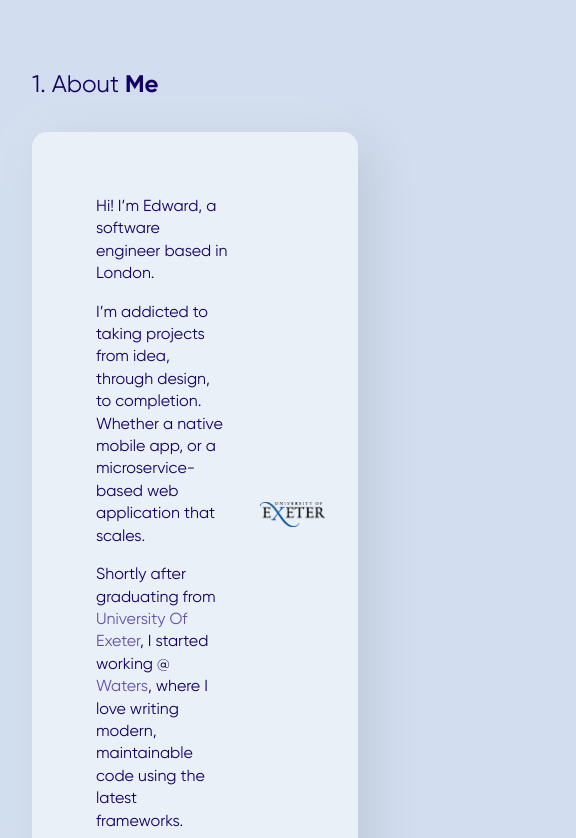
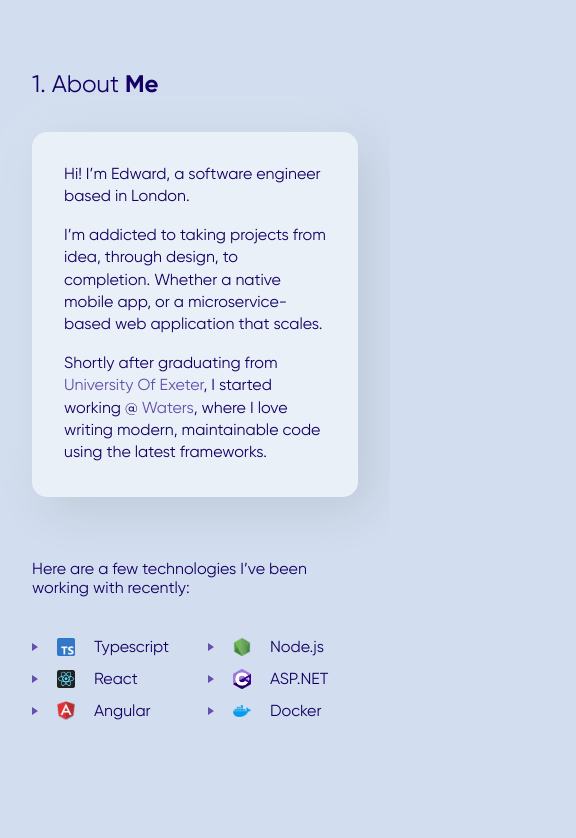
Before and after one commit to eddireeder/personal-website, a React (Create React App) app: page / in a window 390 px wide. Shown: the part 806-1644 px from the top of the page, 576 px wide, since content can reach past the window. Built offline with nearby package versions, Linux system fonts and the light colour scheme.

Commit message:
Optimise about section for mobile

```diff
--- a/src/components/About/About.scss
+++ b/src/components/About/About.scss
@@ -42,3 +42,59 @@
     margin: 4rem 0rem 0rem 4rem;
   }
 }
+
+@media screen and (max-width: 700px) {
+  .About {
+    .neu-card {
+      .text {
+        padding: 3rem 0rem 3rem 3rem;
+      }
+    }
+
+    .Technologies {
+      margin-left: 3rem;
+    }
+  }
+}
+
+@media screen and (max-width: 600px) {
+  .About {
+    .neu-card {
+      grid-template-columns: 100% 0%;
+
+      .text {
+        padding: 2.5rem;
+      }
+
+      img {
+        display: none;
+      }
+    }
+
+    .Technologies {
+      margin-left: 2.5rem;
+    }
+  }
+}
+
+@media screen and (max-width: 500px) {
+  .About {
+    .neu-card {
+      .text {
+        padding: 2rem;
+      }
+    }
+
+    .Technologies {
+      margin-left: 2rem;
+    }
+  }
+}
+
+@media screen and (max-width: 400px) {
+  .About {
+    .Technologies {
+      margin-left: 0rem;
+    }
+  }
+}
--- a/src/components/About/Technologies/Technologies.scss
+++ b/src/components/About/Technologies/Technologies.scss
@@ -1,7 +1,7 @@
 .Technologies {
   .grid {
     display: grid;
-    grid-template-columns: 15rem 15rem;
+    grid-template-columns: 15rem auto;
     margin-top: 2rem;
 
     .technology {
@@ -23,3 +23,19 @@
     }
   }
 }
+
+@media screen and (max-width: 500px) {
+  .Technologies {
+    .grid {
+      grid-template-columns: 11rem auto;
+    }
+  }
+}
+
+@media screen and (max-width: 350px) {
+  .Technologies {
+    .grid {
+      grid-template-columns: auto;
+    }
+  }
+}
```
